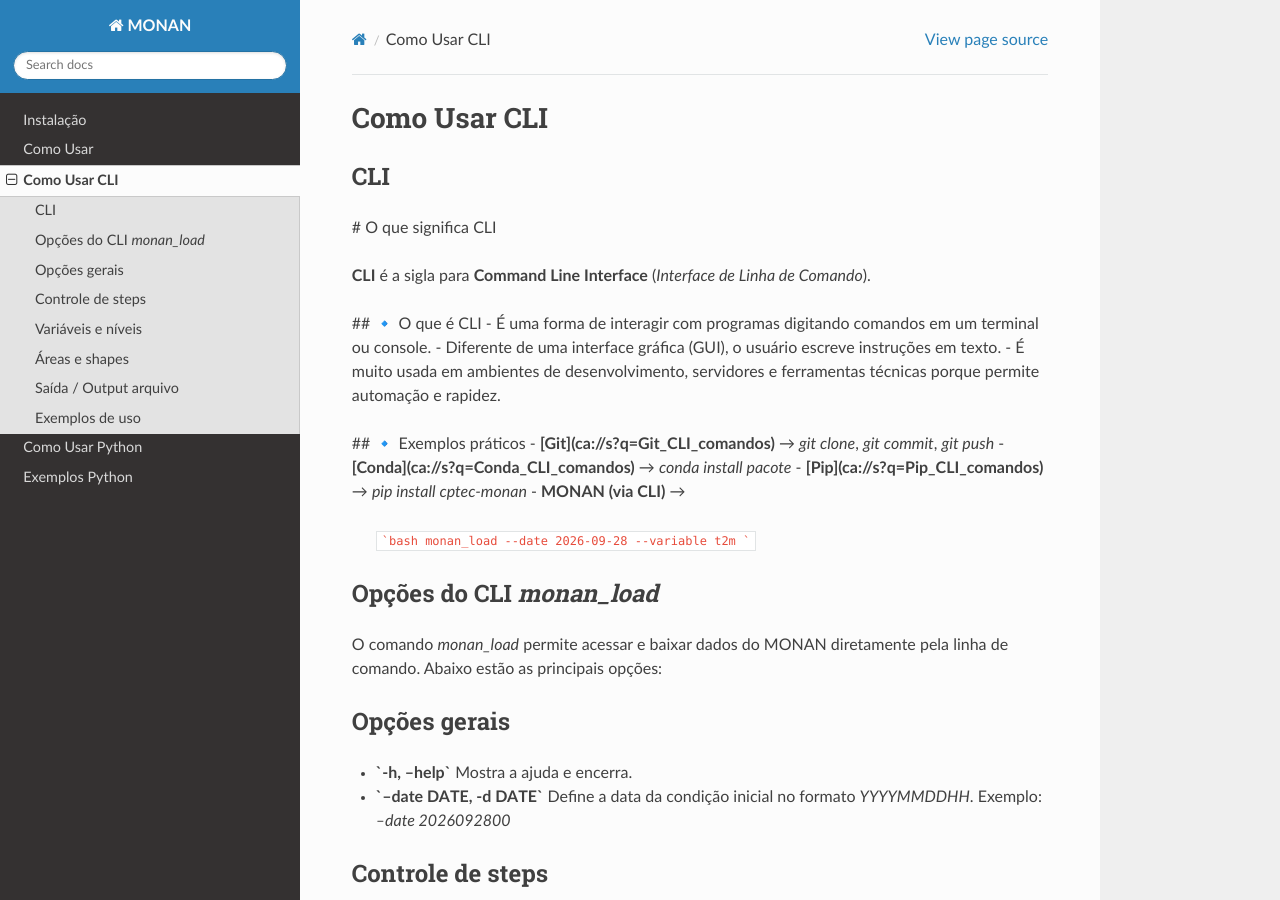
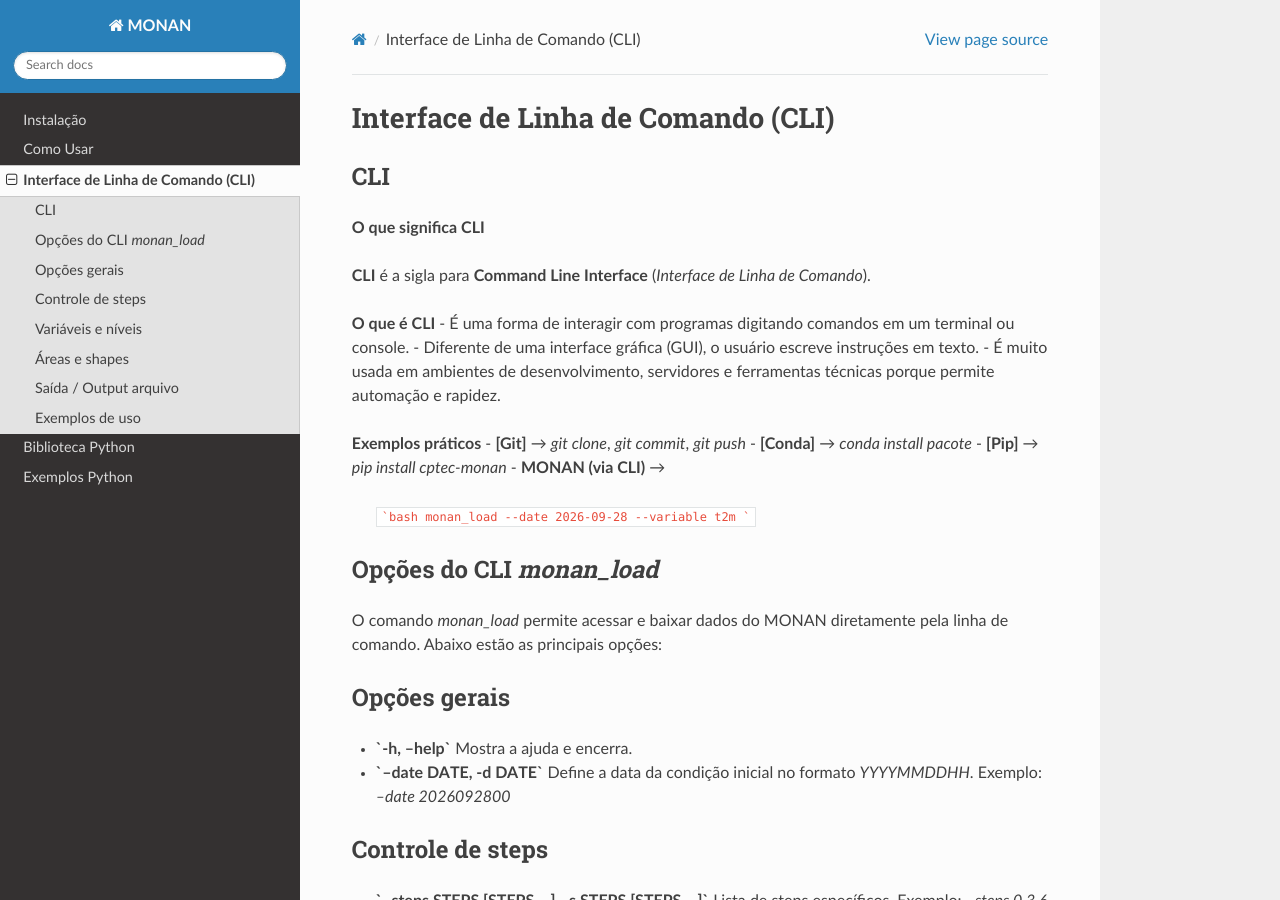
Before and after one commit to framework-CPTEC/CPTEC_MONAN, a Sphinx documentation site: the page built from docs/usageCLI.rst, in a window 1280 px wide and 900 px high. Built offline with Sphinx 7.4.7 and the Read the Docs theme 3.1.0, drawn with Linux system fonts in a browser that asks for light colours; pages that are not in the unit, such as notebooks, are missing from menus; some of the changed text lies outside the part shown.

Commit message:
Add files via upload

````diff
--- a/docs/usageCLI.rst
+++ b/docs/usageCLI.rst
@@ -1,22 +1,22 @@
-Como Usar CLI
+Interface de Linha de Comando (CLI)
 =============
 
 CLI
 ------
 
-# O que significa CLI
+**O que significa CLI**
 
 **CLI** é a sigla para **Command Line Interface** (*Interface de Linha de Comando*).
 
-## 🔹 O que é CLI
+**O que é CLI**
 - É uma forma de interagir com programas digitando comandos em um terminal ou console.
 - Diferente de uma interface gráfica (GUI), o usuário escreve instruções em texto.
 - É muito usada em ambientes de desenvolvimento, servidores e ferramentas técnicas porque permite automação e rapidez.
 
-## 🔹 Exemplos práticos
-- **[Git](ca://s?q=Git_CLI_comandos)** → `git clone`, `git commit`, `git push`
-- **[Conda](ca://s?q=Conda_CLI_comandos)** → `conda install pacote`
-- **[Pip](ca://s?q=Pip_CLI_comandos)** → `pip install cptec-monan`
+**Exemplos práticos**
+- **[Git]** → `git clone`, `git commit`, `git push`
+- **[Conda]** → `conda install pacote`
+- **[Pip]** → `pip install cptec-monan`
 - **MONAN (via CLI)** →
   ```bash
   monan_load --date 2026-09-28 --variable t2m
@@ -88,17 +88,16 @@
   Diretório de saída onde os arquivos NetCDF serão salvos (default: diretório atual).
   Exemplo: `--path ./dados`
 
----
 
 Exemplos de uso
 ---------------
 
-### Baixar variáveis de superfície
+**Baixar variáveis de superfície**
 ```bash
 monan_load --date 2026092800 --var t2m u10m v10m --steps 0 3 6 --shape estados_sp
 ```
 
-### Baixar variáveis de niveis (1000/850)
+**Baixar variáveis de niveis (1000/850)**
 ```bash
 monan_load --date 2026092800 --var t u v --levels 1000 850 --steps 0 3 6
 ```
````
Also changed, not shown: docs/usage.rst (+8 -4 lines), docs/usagePython.rst (+30 -1 lines).
